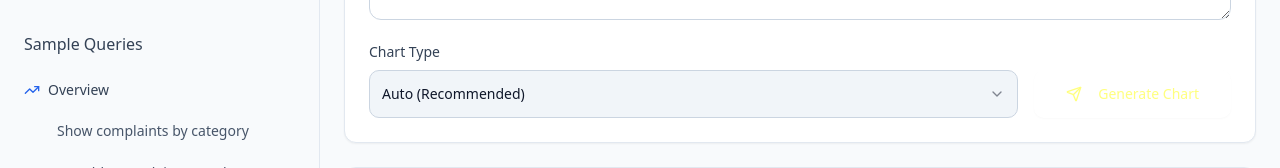
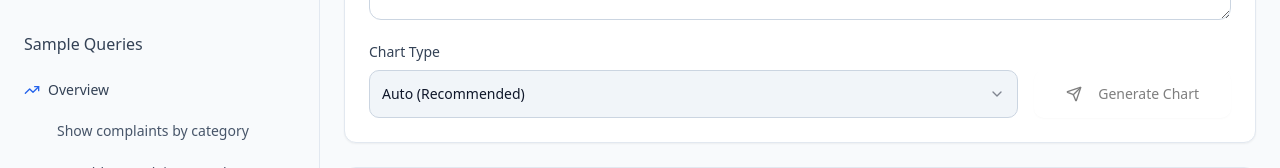
Before and after one commit to Tian-Jacobs/municipal-chart-website, a React (Vite) app: page / in a window 1280 px wide. Shown: the part 411-579 px from the top of the page. Built offline with nearby package versions, Linux system fonts and the light colour scheme.

Commit message:
Refactor: Update text and icon colors
Update the text color for "Generate chart" and its icon to black. This change is applied to the button component within the QueryInput.

```diff
--- a/src/components/QueryInput.tsx
+++ b/src/components/QueryInput.tsx
@@ -77,16 +77,16 @@ const QueryInput = ({
               <Button
                 type="submit"
                 disabled={!query.trim() || isLoading}
-                className="btn-municipal-primary h-12 px-8 flex items-center space-x-2"
+                className="btn-municipal-primary h-12 px-8 flex items-center space-x-2 text-black"
               >
                 {isLoading ? (
                   <>
-                    <Loader2 className="w-4 h-4 animate-spin" />
+                    <Loader2 className="w-4 h-4 animate-spin text-black" />
                     <span>Generating...</span>
                   </>
                 ) : (
                   <>
-                    <Send className="w-4 h-4" />
+                    <Send className="w-4 h-4 text-black" />
                     <span>Generate Chart</span>
                   </>
                 )}
```
